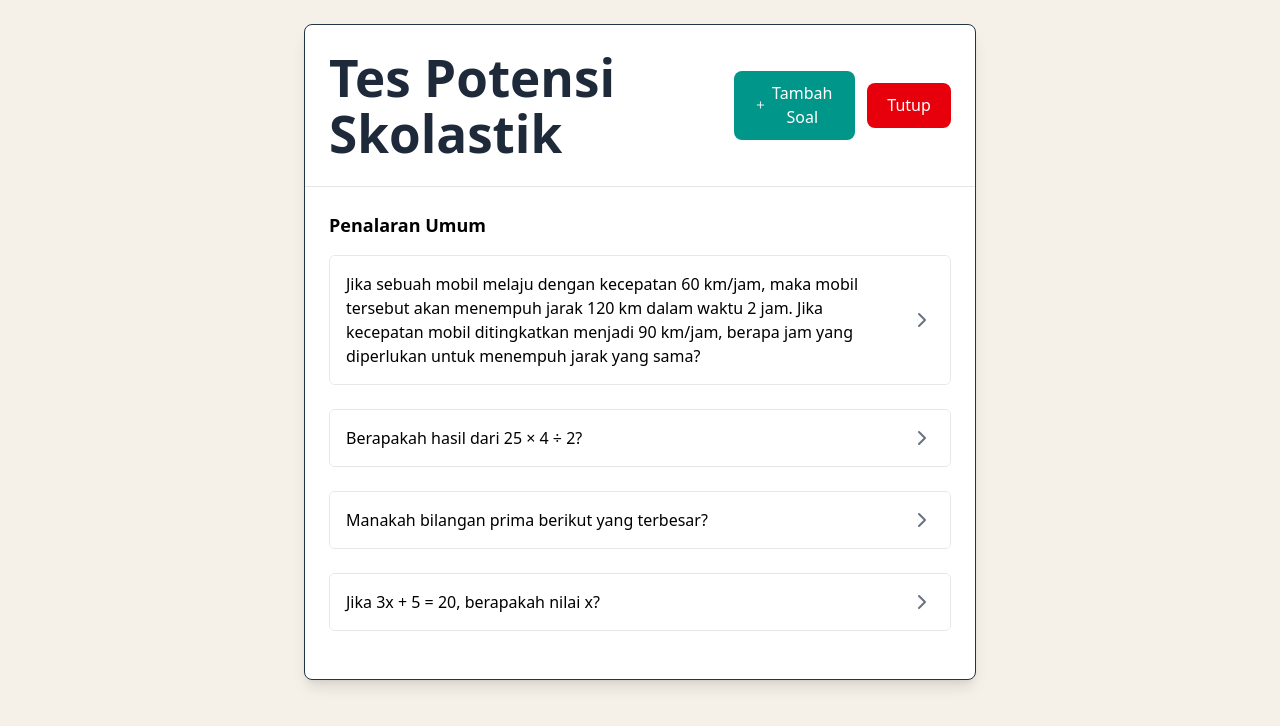
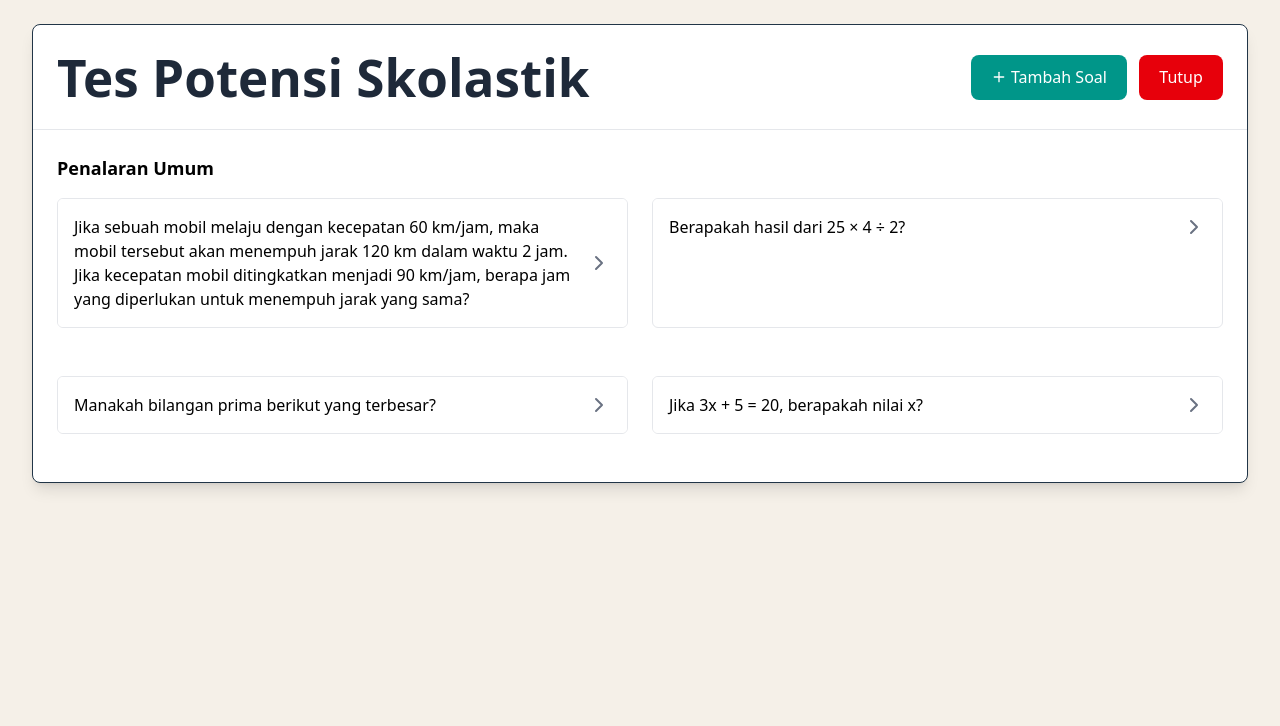
Before and after one commit to mifzalf/LuLuSin-FrontEnd, a React (Vite) app: page /guru/tryout/id/subjek in a window 1280 px wide. Both pictures are taken after a click on the button "Buka Tes Potensi Skolastik". Shown: the top 726 px of the page. Built offline with nearby package versions, Linux system fonts and the light colour scheme.

Commit message:
Update /Guru/Tryout/id/Subjek

```diff
--- a/src/Pages/Guru/GuruTryoutSubjek.jsx
+++ b/src/Pages/Guru/GuruTryoutSubjek.jsx
@@ -426,7 +426,7 @@
             animate={{ opacity: 1, scale: 1 }}
             exit={{ opacity: 0, scale: 0.9 }}
             transition={{ type: "spring", stiffness: 300, damping: 20 }}
-            className="bg-white w-full max-w-2xl rounded-lg shadow-lg border mb-20"
+            className="bg-white w-full max-w-[95vw] rounded-lg shadow-lg border mb-20"
           >
             <motion.div className="p-6 flex justify-between items-center">
               <motion.h1 className="text-2xl font-bold text-gray-800">Tes Potensi Skolastik</motion.h1>
@@ -465,6 +465,7 @@
                 </motion.h2>
 
                 {/* Questions List */}
+                <div className="grid grid-cols-1 lg:grid-cols-2 gap-6">
                   {questions.map((question) => (
                     <React.Fragment key={question.id}>
                       {editingQuestionId === question.id ? (
@@ -565,6 +566,7 @@
                       )}
                     </React.Fragment>
                   ))}
+                </div>
 
                 {/* New question form */}
                 {isAddingQuestion && <NewQuestionForm />}
```
Lines whose indentation alone changed are shown as unchanged.
